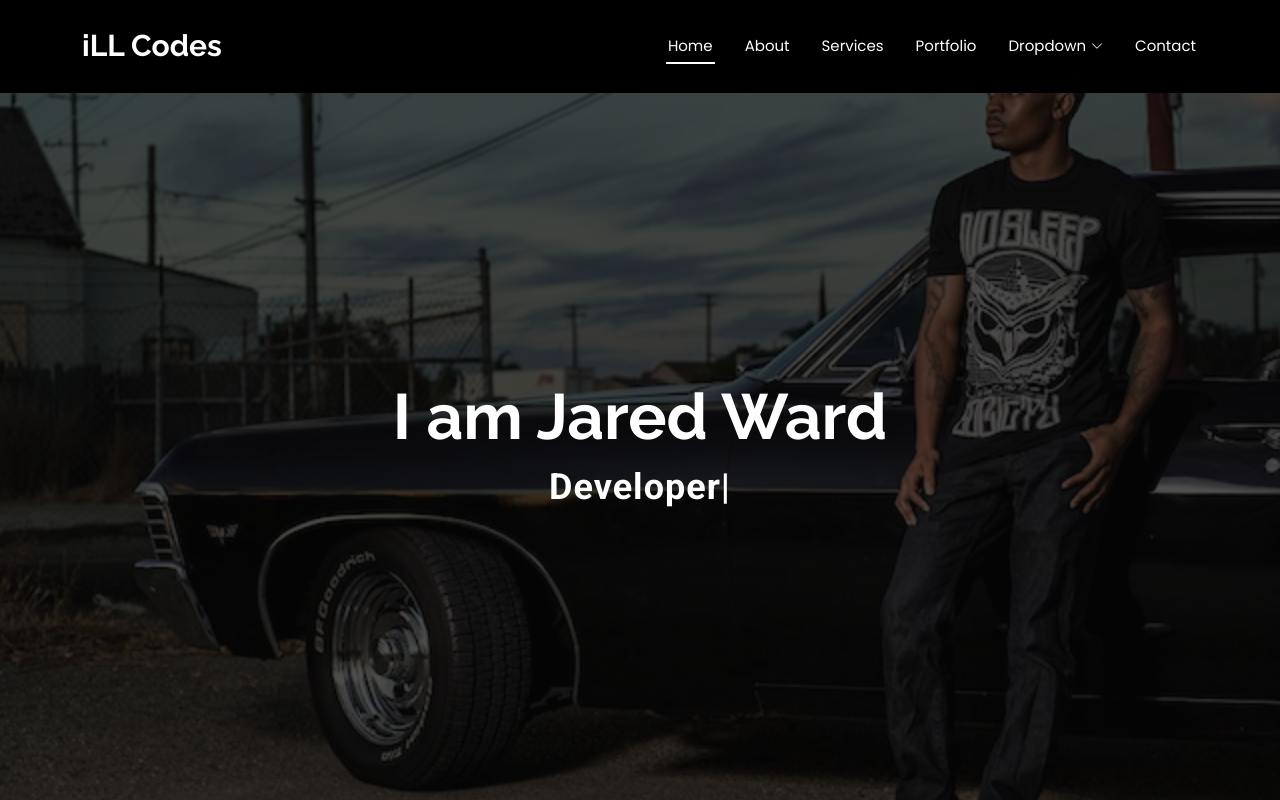
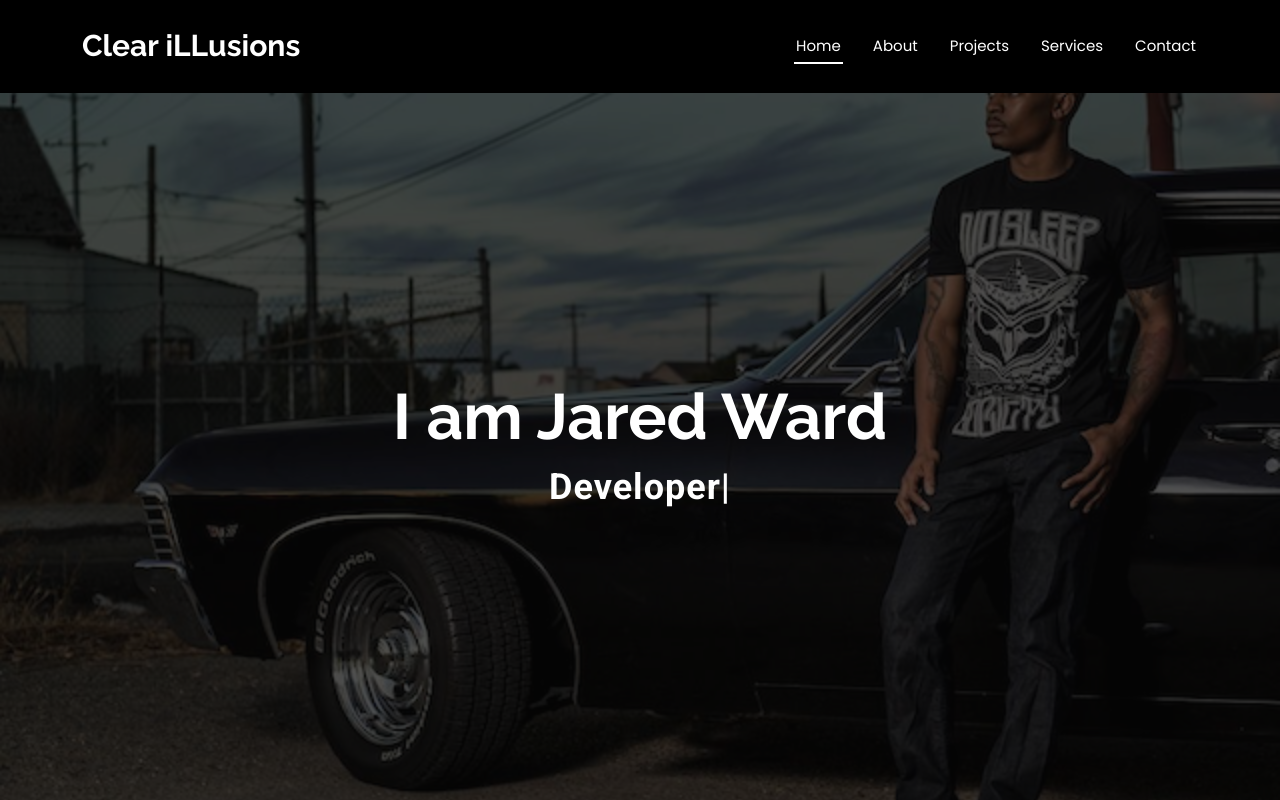
Before and after one commit to iLL57/ClearIllusions, a Flask app: page / in a window 1280 px wide. Shown: the top 800 px of the page. Run offline with Flask 3, Linux system fonts and the light colour scheme; some libraries are stand-ins or nearby versions.

Commit message:
updated navbar

```diff
--- a/main.py
+++ b/main.py
@@ -9,4 +9,4 @@ def home():
 
 
 if __name__ == "__main__":
-    app.run(debug=True)
+    app.run(debug=True, port=5001)
--- a/templates/index.html
+++ b/templates/index.html
@@ -44,32 +44,15 @@
       <a href="index.html" class="logo d-flex align-items-center">
         <!-- Uncomment the line below if you also wish to use an image logo -->
         <!-- <img src="static/assets//img/logo.png" alt=""> -->
-        <h1 class="sitename">iLL Codes</h1>
+        <h1 class="sitename">Clear iLLusions</h1>
       </a>
 
       <nav id="navmenu" class="navmenu">
         <ul>
           <li><a href="#hero" class="active">Home<br></a></li>
           <li><a href="#about">About</a></li>
-          <li><a href="#services">Services</a></li>
-          <li><a href="#portfolio">Portfolio</a></li>
-          <li class="dropdown"><a href="#"><span>Dropdown</span> <i class="bi bi-chevron-down toggle-dropdown"></i></a>
-            <ul>
-              <li><a href="#">Dropdown 1</a></li>
-              <li class="dropdown"><a href="#"><span>Deep Dropdown</span> <i class="bi bi-chevron-down toggle-dropdown"></i></a>
-                <ul>
-                  <li><a href="#">Deep Dropdown 1</a></li>
-                  <li><a href="#">Deep Dropdown 2</a></li>
-                  <li><a href="#">Deep Dropdown 3</a></li>
-                  <li><a href="#">Deep Dropdown 4</a></li>
-                  <li><a href="#">Deep Dropdown 5</a></li>
-                </ul>
-              </li>
-              <li><a href="#">Dropdown 2</a></li>
-              <li><a href="#">Dropdown 3</a></li>
-              <li><a href="#">Dropdown 4</a></li>
-            </ul>
-          </li>
+          <li><a href="#projects">Projects</a></li>
+          <li><a href="#Services">Services</a></li>
           <li><a href="#contact">Contact</a></li>
         </ul>
         <i class="mobile-nav-toggle d-xl-none bi bi-list"></i>
@@ -331,7 +314,7 @@
     </section><!-- /Resume Section -->
 
     <!-- Services Section -->
-    <section id="services" class="services section">
+    <section id="projects" class="services section">
 
       <!-- Section Title -->
       <div class="container section-title" data-aos="fade-up">
```
Also changed, not shown: templates/iLL.html (deleted, +0 -59 lines), templates/newindex.html (renamed from templates/newindex.htm).
